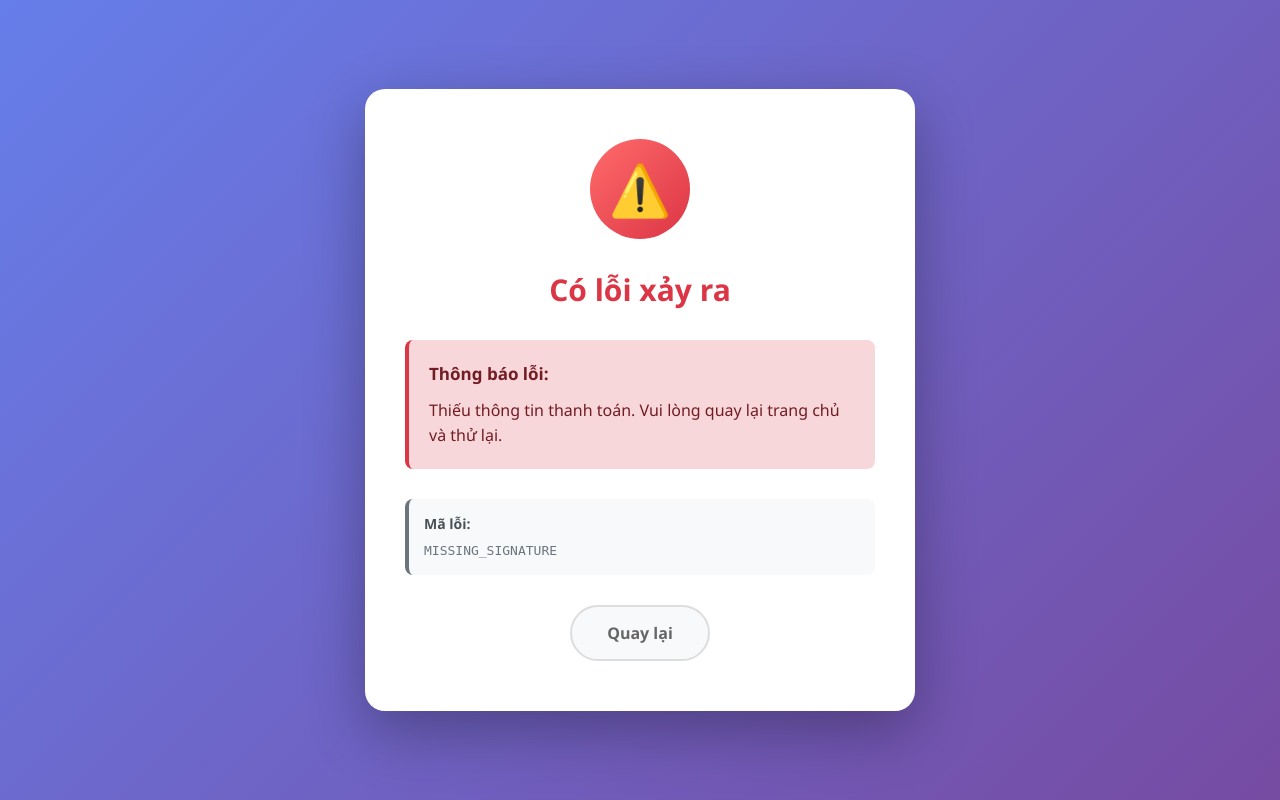
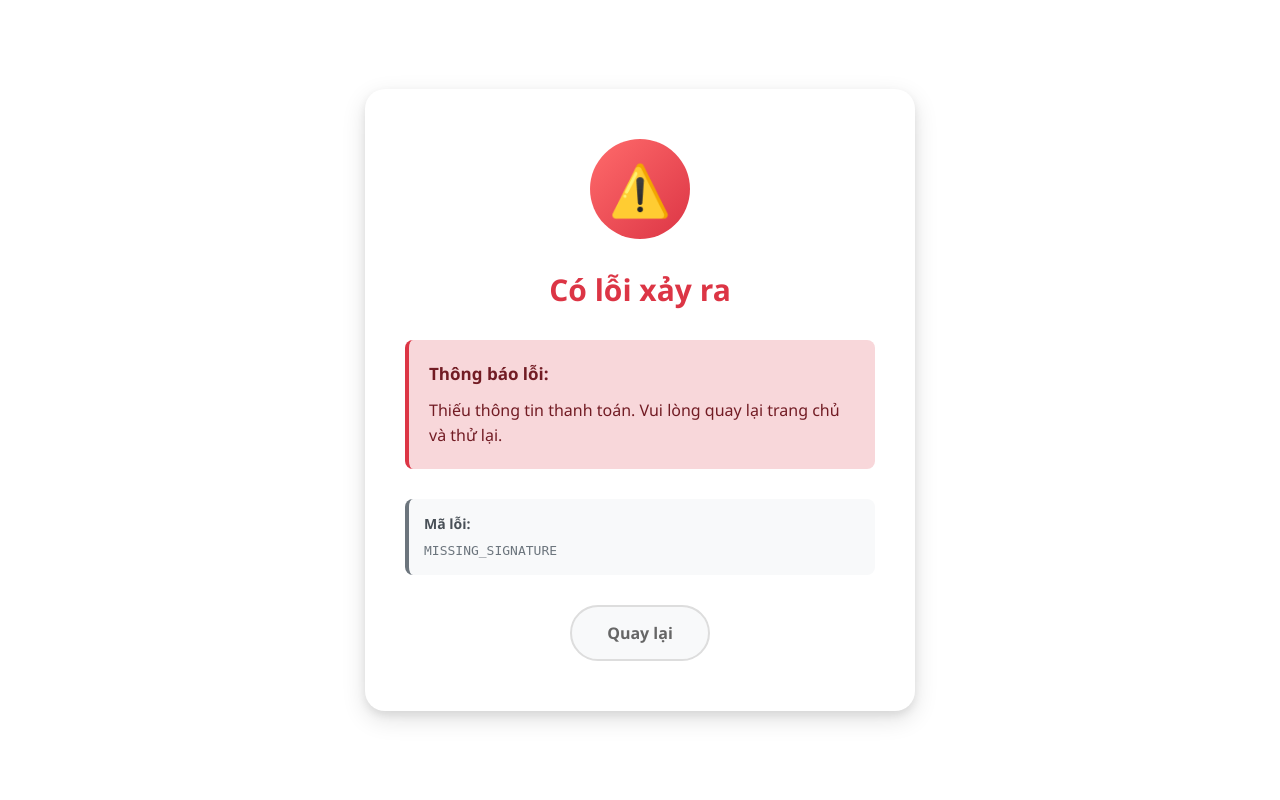
Before and after one commit to CoderFake/PaymentWebhook, a Django app: page / in a window 1280 px wide. Run offline with Django 5.2, Linux system fonts and the light colour scheme.

Commit message:
Refactor webhook templates to update background color and box shadow styles for improved aesthetics

```diff
--- a/templates/webhook/404.html
+++ b/templates/webhook/404.html
@@ -13,7 +13,7 @@
 
         body {
             font-family: 'Segoe UI', Tahoma, Geneva, Verdana, sans-serif;
-            background: linear-gradient(135deg, #667eea 0%, #764ba2 100%);
+            background: #ffffff;
             min-height: 100vh;
             display: flex;
             align-items: center;
@@ -26,7 +26,7 @@
             width: 100%;
             background: white;
             border-radius: 20px;
-            box-shadow: 0 20px 60px rgba(0, 0, 0, 0.3);
+            box-shadow: 0 8px 24px rgba(0, 0, 0, 0.12), 0 4px 8px rgba(0, 0, 0, 0.08);
             padding: 50px 40px;
             text-align: center;
         }
--- a/templates/webhook/error.html
+++ b/templates/webhook/error.html
@@ -13,7 +13,7 @@
 
         body {
             font-family: 'Segoe UI', Tahoma, Geneva, Verdana, sans-serif;
-            background: linear-gradient(135deg, #667eea 0%, #764ba2 100%);
+            background: #ffffff;
             min-height: 100vh;
             display: flex;
             align-items: center;
@@ -24,7 +24,7 @@
         .container {
             background: white;
             border-radius: 20px;
-            box-shadow: 0 20px 60px rgba(0, 0, 0, 0.3);
+            box-shadow: 0 8px 24px rgba(0, 0, 0, 0.12), 0 4px 8px rgba(0, 0, 0, 0.08);
             max-width: 550px;
             width: 100%;
             padding: 50px 40px;
--- a/templates/webhook/expired.html
+++ b/templates/webhook/expired.html
@@ -13,7 +13,7 @@
 
         body {
             font-family: 'Segoe UI', Tahoma, Geneva, Verdana, sans-serif;
-            background: linear-gradient(135deg, #667eea 0%, #764ba2 100%);
+            background: #ffffff;
             min-height: 100vh;
             display: flex;
             align-items: center;
@@ -26,7 +26,7 @@
             width: 100%;
             background: white;
             border-radius: 20px;
-            box-shadow: 0 20px 60px rgba(0, 0, 0, 0.3);
+            box-shadow: 0 8px 24px rgba(0, 0, 0, 0.12), 0 4px 8px rgba(0, 0, 0, 0.08);
             padding: 40px;
             text-align: center;
         }
--- a/templates/webhook/payment.html
+++ b/templates/webhook/payment.html
@@ -13,7 +13,7 @@
 
         body {
             font-family: -apple-system, BlinkMacSystemFont, 'Segoe UI', Roboto, Oxygen, Ubuntu, Cantarell, sans-serif;
-            background: linear-gradient(135deg, #667eea 0%, #764ba2 100%);
+            background: #ffffff;
             min-height: 100vh;
             display: flex;
             align-items: center;
@@ -24,7 +24,7 @@
         .container {
             background: white;
             border-radius: 20px;
-            box-shadow: 0 20px 60px rgba(0, 0, 0, 0.3);
+            box-shadow: 0 8px 24px rgba(0, 0, 0, 0.12), 0 4px 8px rgba(0, 0, 0, 0.08);
             max-width: 500px;
             width: 100%;
             padding: 40px;
```
